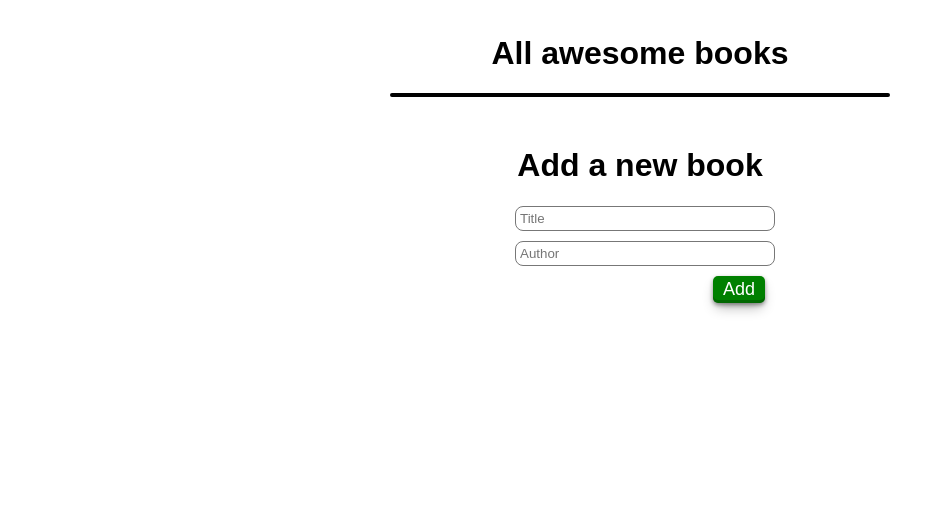
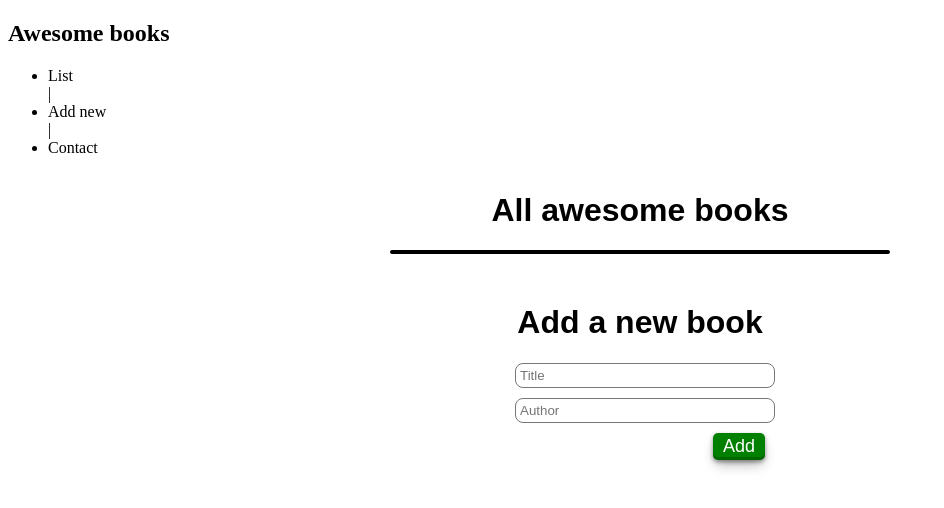
Before and after one commit to IbrohimRasulov/Awesome-Books-2, a plain HTML site: page index.html in a window 1280 px wide. Shown: the whole page, without its empty margins (0-944 px from the left). Drawn offline with Linux system fonts and the light colour scheme.

Commit message:
Add navbar and organize containers

```diff
--- a/index.html
+++ b/index.html
@@ -10,14 +10,31 @@
 </head>
 
 <body>
+  <nav id="nav-container">
+      <h2>Awesome books</h2>
+      <ul id="nav-links">
+        <li><a id="list-btn">List</a></li>
+        <span>|</span>
+        <li><a id="add-btn">Add new</a></li>
+        <span>|</span>
+        <li><a id="contact-btn">Contact</a></li>
+      </ul>
+  </nav>
   <div class="container">
-    <h1>All awesome books</h1>
+      <div id="list-container">
+        <h1>All awesome books</h1>
 
-    <section id="bookContainer">
-    </section>
+        <section id="bookContainer">
 
-    <h1 id="form-title">Add a new book</h1>
+        </section>
+      </div>
+
+
+
+
+
     <form id="book-form">
+      <h1 id="form-title">Add a new book</h1>
       <input type="text" id="book-title" name="book" placeholder="Title" required> <br>
       <input type="text" id="author" name="author" placeholder="Author" required> <br>
       <button class="form-btn" type="submit">Add</button>
```
